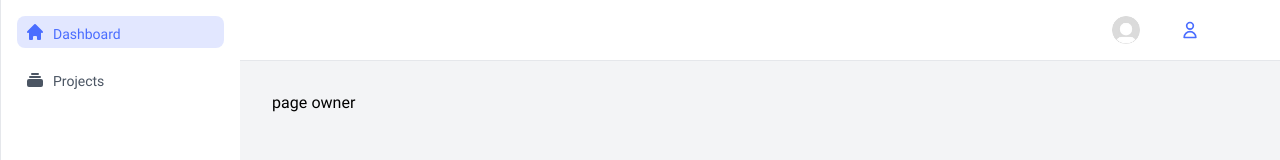
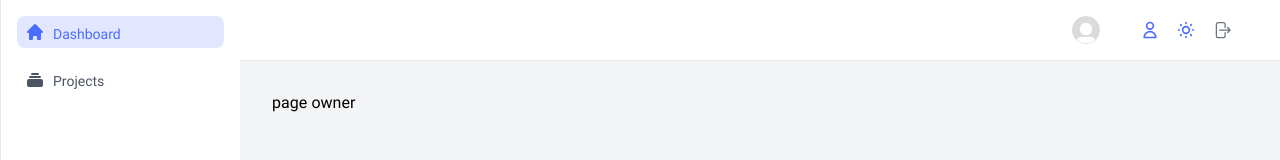
Before and after one commit to nymajalalabadi/Freelnacer-App-Frontend, a React (Vite) app in the folder Freelnacer-App-Frontend/: page /owner/dashboard in a window 1280 px wide. Shown: the top 160 px of the page. Built offline with nearby package versions, Linux system fonts and the light colour scheme; no server answers.

Commit message:
Added Logout Component

```diff
--- a/Freelnacer-App-Frontend/src/features/authentication/CompleteProfileFrom.jsx
+++ b/Freelnacer-App-Frontend/src/features/authentication/CompleteProfileFrom.jsx
@@ -28,8 +28,16 @@ function CompleteProfileFrom() {
           return;
       }
 
-      if(user.role === "OWNER") return navigate("/owner");
-      if(user.role === "FREELNACER") return navigate("/freelnacer");
+      if(user.role === "OWNER")
+      {
+        return navigate("/owner");
+      }
+
+      if(user.role === "FREELNACER")
+      {
+        return navigate("/freelnacer");
+      }
+
     }catch(error){
       toast.error(error?.response?.data?.message);
     }
--- /dev/null
+++ b/Freelnacer-App-Frontend/src/features/authentication/Logout.jsx
@@ -0,0 +1,16 @@
+import { HiArrowRightOnRectangle } from "react-icons/hi2";
+import Loading from "../../ui/Loading";
+import useLogout from "./useLogout";
+
+function Logout() {
+  const { isPending, logout } = useLogout();
+
+    return isPending ? (
+        <Loading />
+        ) : (
+        <button onClick={logout}>
+            <HiArrowRightOnRectangle className="w-5 h-5 text-secondary-500 hover:text-error" />
+        </button>
+    );
+}
+export default Logout;
--- /dev/null
+++ b/Freelnacer-App-Frontend/src/features/authentication/useLogout.js
@@ -0,0 +1,21 @@
+import { useMutation, useQueryClient } from "@tanstack/react-query";
+import { useNavigate } from "react-router-dom";
+import { logoutApi } from "../../services/authService";
+
+export default function useLogout() {
+  const queryClient = useQueryClient();
+  const navigate = useNavigate();
+
+  const { isPending, mutate: logout } = useMutation({
+    mutationFn: logoutApi,
+
+    onSuccess: () => {
+      queryClient.removeQueries();
+
+      navigate("/auth", { replace: true });
+    },
+
+    });
+
+  return { isPending, logout };
+}
--- a/Freelnacer-App-Frontend/src/services/authService.js
+++ b/Freelnacer-App-Frontend/src/services/authService.js
@@ -17,3 +17,7 @@ export function completeProfile(data) {
 export function getUser(){
     return http.get("/user/profile").then(({data}) => data.data);
 }
+
+export function logoutApi() {
+    return http.post("/user/logout").then(({ data }) => data.data);
+}
--- /dev/null
+++ b/Freelnacer-App-Frontend/src/ui/DarkModeToggle.jsx
@@ -0,0 +1,12 @@
+import { HiOutlineSun } from "react-icons/hi";
+
+
+function DarkModeToggle() {
+
+  return (
+    <button>
+      <HiOutlineSun className="w-5 h-5 text-primary-900" />
+    </button>
+  );
+}
+export default DarkModeToggle;
--- a/Freelnacer-App-Frontend/src/ui/HeaderMenu.jsx
+++ b/Freelnacer-App-Frontend/src/ui/HeaderMenu.jsx
@@ -1,5 +1,7 @@
 import { HiOutlineUser } from "react-icons/hi";
 import { Link } from "react-router-dom";
+import Logout from "../features/authentication/Logout";
+import DarkModeToggle from "./DarkModeToggle";
 
 function HeaderMenu() {
   return (
@@ -10,10 +12,10 @@ function HeaderMenu() {
         </Link>
       </li>
       <li className="flex">
-
+        <DarkModeToggle/>
       </li>
       <li className="flex">
-
+        <Logout/>
       </li>
     </ul>
   );
```
Also changed, not shown: Freelnacer-App-Frontend/src/App.jsx (+8 -8 lines).
